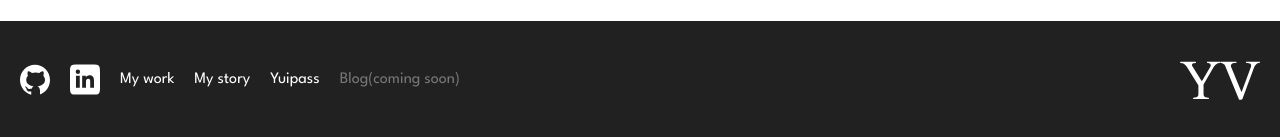
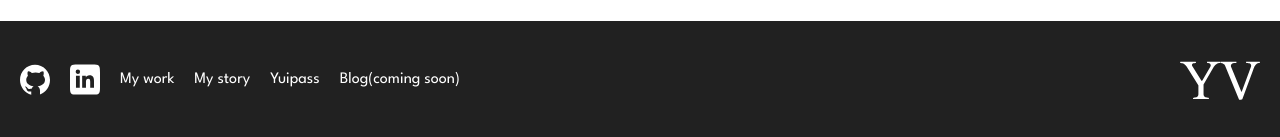
Before and after one commit to serhanguney/yuivae, a Next.js app: page /yuipass in a window 1280 px wide. Shown: the part 1142-1279 px from the top of the page. Built offline with nearby package versions, Linux system fonts and the light colour scheme.

Commit message:
style: update footer text color

```diff
--- a/src/features/ui/components/Footer/index.tsx
+++ b/src/features/ui/components/Footer/index.tsx
@@ -36,8 +36,7 @@ const StyledLink = styled.li<{ $isAvailable: boolean }>`
   ${mediaQueries.mobileMax} {
     margin: 0.5rem 0;
   }
-  color: ${(props) =>
-    props.$isAvailable ? colors.text.darkTheme : colors.text.hover};
+  color: ${colors.text.darkTheme};
   pointer-events: ${(props) => (props.$isAvailable ? "default" : "none")};
   &:hover {
     color: ${colors.secondary.darkTheme};
```
